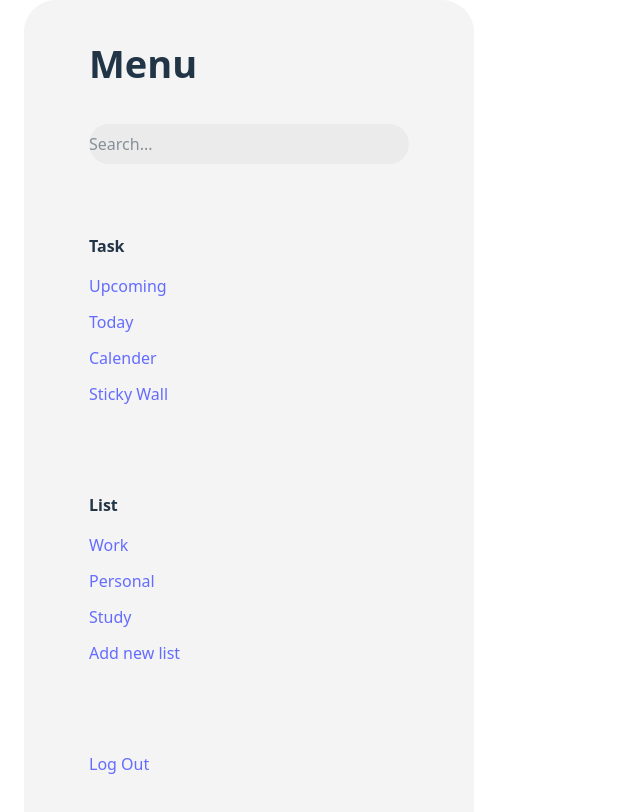
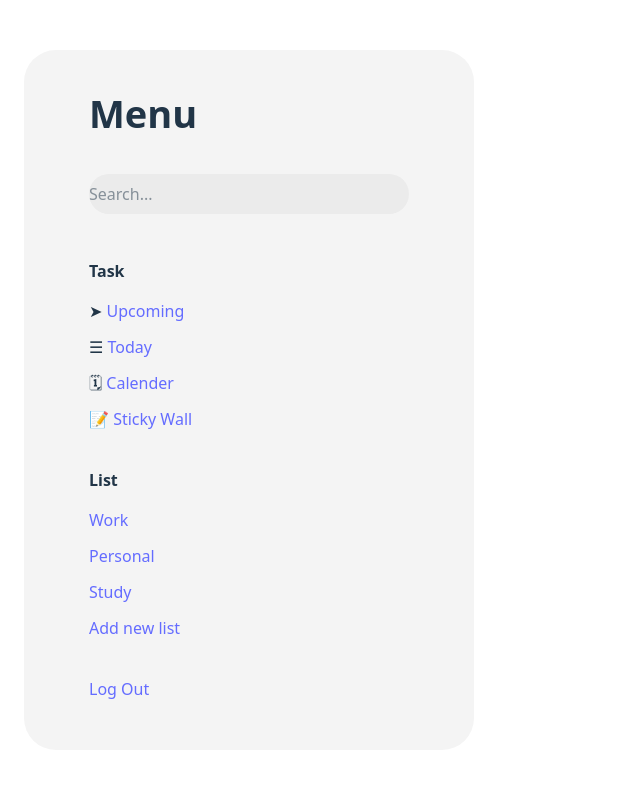
Before and after one commit to Kaluna7/ToDo-List, a React (Vite) app: page /home in a window 1280 px wide. Shown: the top 812 px of the page, without its empty margins (0-640 px from the left). Built offline with nearby package versions, Linux system fonts and the light colour scheme.

Commit message:
Added Alternative icon in MenuTask.jsx

```diff
--- a/package.json
+++ b/package.json
@@ -14,6 +14,7 @@
     "gsap": "^3.12.7",
     "react": "^19.0.0",
     "react-dom": "^19.0.0",
+    "react-icons": "^5.5.0",
     "react-router-dom": "^7.5.0"
   },
   "devDependencies": {
--- a/src/Component/Menu.jsx
+++ b/src/Component/Menu.jsx
@@ -1,18 +1,20 @@
 import MenuList from "./MenuList";
+import MenuTask from "./MenuTask";
+
 
 
 export default function Menu(){
     return(
-        <div className="grid grid-rows-[repeat(2,80px)] justify-center items-center h-[850px] w-[450px]  bg-[#F4F4F4] ml-6 rounded-4xl p-6">
+        <div className="grid grid-rows-[repeat(2,80px)] justify-center items-center h-[700px] w-[450px]  bg-[#F4F4F4] ml-6 rounded-4xl p-6">
              <h1 style={{fontSize: '38px'}} className="font-bold text-[10px]">Menu</h1>
              <input className="bg-[#EBEBEB] h-10 w-80 rounded-4xl" type='search' placeholder="Search..."></input>
             <div className="grid grid-rows-[repeat(4,40px)] justify-self-start">
                 <p className="font-bold">Task</p>
                 <div className="flex flex-col gap-3">
-                <MenuList label1={"Upcoming"}/>
-                <MenuList label2={"Today"}/>
-                <MenuList label3={"Calender"}/>
-                <MenuList label4={"Sticky Wall"}/>
+                <MenuTask icon1={"➤"} label1={" Upcoming"}/>
+                <MenuTask icon2={"☰"} label2={" Today"}/>
+                <MenuTask icon3={"🗓"} label3={" Calender"}/>
+                <MenuTask icon4={"📝"} label4={" Sticky Wall"}/>
                 </div>
             </div>
             <div className="grid grid-rows-[repeat(4,40px)] justify-self-start">
--- a/src/Component/MenuList.jsx
+++ b/src/Component/MenuList.jsx
@@ -1,3 +1,5 @@
+import {AiFillForward} from "react-icons/ai";
+import {AiFillHome} from "react-icons/ai";
 export default function MenuList({label1,label2,label3,label4}){
     return(
         <>
--- /dev/null
+++ b/src/Component/MenuTask.jsx
@@ -0,0 +1,12 @@
+export default function MenuTask({label1,label2,label3,label4,icon1,icon2,icon3,icon4}){
+    return(
+        <>
+        <ol>
+            <li className="cursor-pointer" >{icon1}<a>{label1}</a></li>
+            <li className="cursor-pointer" >{icon2}<a>{label2}</a></li>
+            <li className="cursor-pointer" >{icon3}<a>{label3}</a></li>
+            <li className="cursor-pointer" >{icon4}<a>{label4}</a></li>
+        </ol>
+        </>
+    );
+}
```
Also changed, not shown: 1 other file (tests, documents, lock files or other folders).
